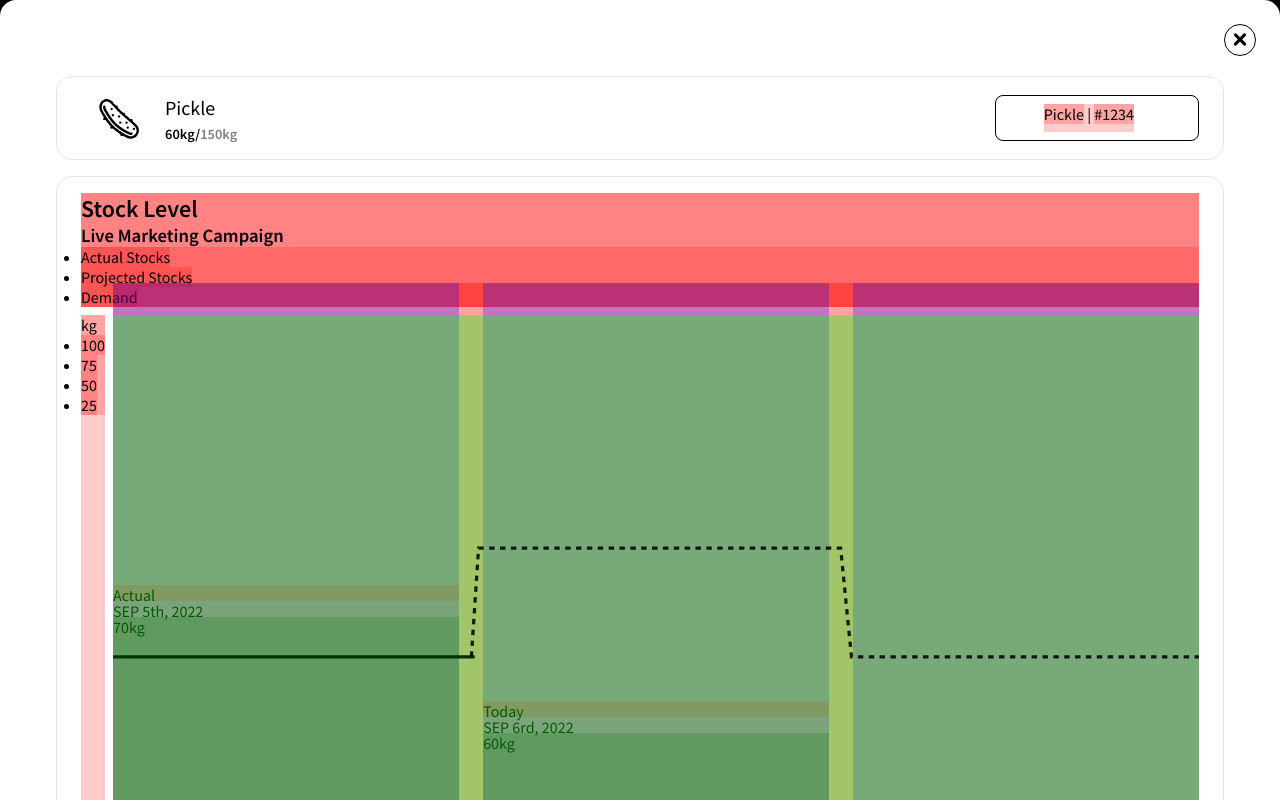
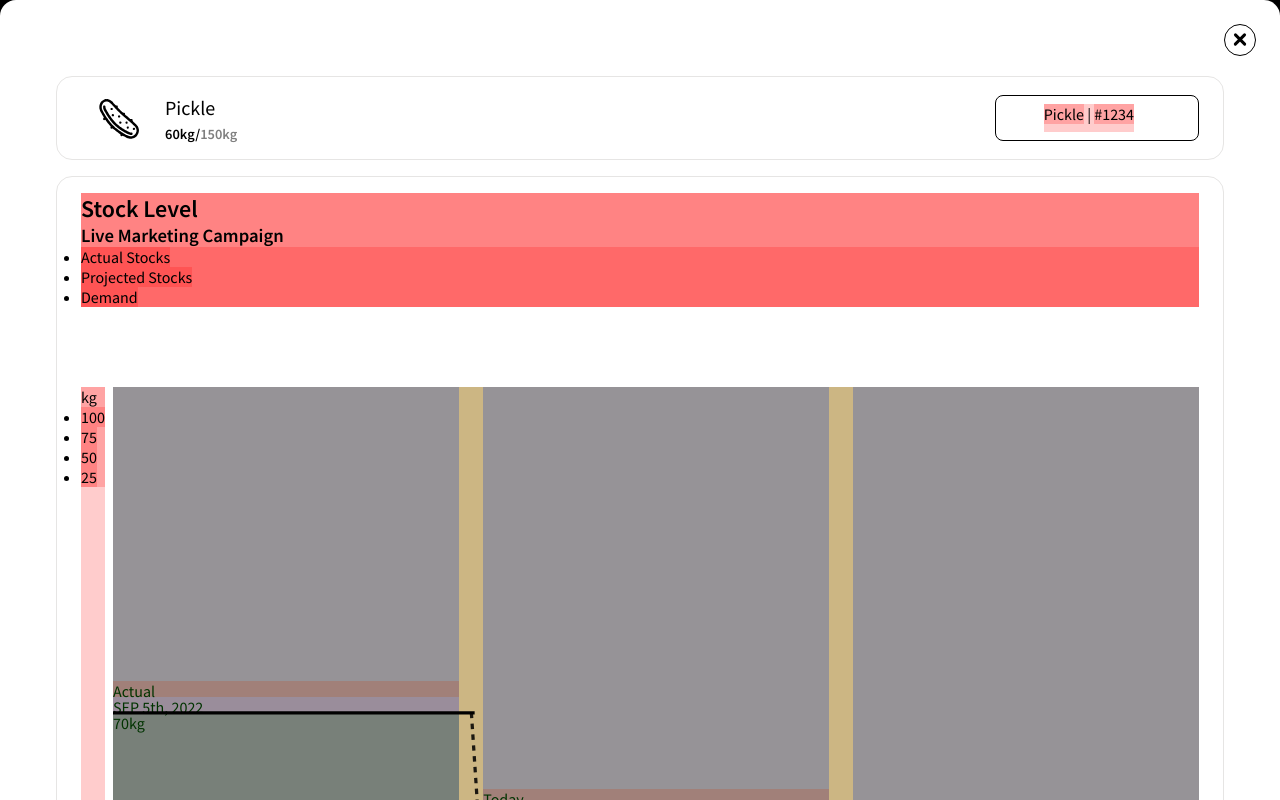
Before and after one commit to LL782/intelmatix, a Next.js app: page /stock-level/example in a window 1280 px wide. Shown: the top 800 px of the page. Built offline with nearby package versions, Linux system fonts and the light colour scheme.

Commit message:
Refiine chart acurracy

```diff
--- a/src/components/ChartBody.tsx
+++ b/src/components/ChartBody.tsx
@@ -3,18 +3,16 @@ import styles from "@/styles/ChartBody.module.css";
 export const ChartBody = () => (
   <div className={styles.chartBody}>
     <div className={styles.chartArea}>
-      <svg
-        className={styles.chartLine + " " + styles.actual}
-        viewBox="0 0 1000 1000"
-      >
-        <polyline points="0,300 333,300" fill="none" stroke="black" />
-      </svg>
-      <svg
-        className={styles.chartLine + " " + styles.projected}
-        viewBox="0 0 1000 1000"
-      >
+      <svg className={styles.chartLines} viewBox="0 0 1000 1000">
         <polyline
-          points="330,300, 336.6,200 670,200 670,200 680,300 1000,300"
+          className={styles.actualLine}
+          points="0,300 333,300"
+          fill="none"
+          stroke="black"
+        />
+        <polyline
+          className={styles.projectedLine}
+          points="330,300, 336.6,400 670,400 670,400 680,500 1000,500"
           fill="none"
         />
       </svg>
--- a/src/styles/ChartBody.module.css
+++ b/src/styles/ChartBody.module.css
@@ -2,14 +2,15 @@
   margin: 0.5rem auto;
   position: relative;
 }
+
 .chartArea {
   position: relative;
   margin-left: 2rem;
   height: 0;
-  padding-top: 100%;
+  padding-top: calc(100% - 2rem);
 }
 
-.chartLine {
+.chartLines {
   position: absolute;
   background: #0f03;
   width: 100%;
@@ -18,14 +19,15 @@
   z-index: 6;
   top: 0;
 }
-.chartLine polyline {
+.actualLine,
+.projectedLine {
   stroke-width: 3;
   fill: none;
 }
-.chartLine.actual polyline {
+.actualLine {
   stroke: #000;
 }
-.chartLine.projected polyline {
+.projectedLine {
   stroke: #000d;
   stroke-dasharray: 5;
 }
@@ -34,10 +36,10 @@
   background: #f003;
   display: block;
   position: absolute;
-  bottom: -1rem;
   width: 100%;
-  height: calc(100% + 3rem);
   display: flex;
+  bottom: 0;
+  height: calc(100%);
 }
 .tBody {
   background: #f003;
@@ -75,13 +77,15 @@
 .barLabel {
   background: #f003;
   height: 1rem;
+  position: absolute;
+  bottom: -1rem;
 }
 .yAxis {
   background: #f003;
   position: absolute;
   left: 0;
   top: 0;
-  bottom: 0;
+  bottom: 2rem;
 }
 .yAxisLabel {
   background: #f003;
@@ -100,7 +104,13 @@
 }
 .xAxis {
   background: #f003;
+  margin-left: 2rem;
+  margin-top: 1rem;
+  height: 1rem;
 }
 .xAxisLabel {
   background: #f003;
 }
+
+.ChartBody_barLabel__uLr3l {
+}
--- a/src/styles/ChartHead.module.css
+++ b/src/styles/ChartHead.module.css
@@ -1,5 +1,6 @@
 .chartHeader {
   background: #f003;
+  margin-bottom: 5rem;
 }
 .titleSlot {
   background: #f003;
```
